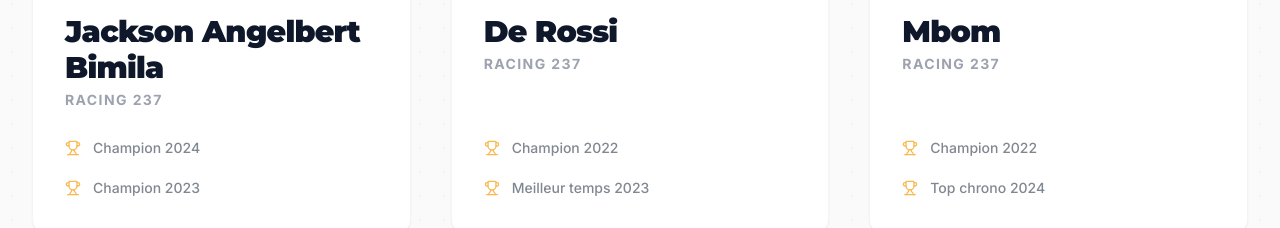
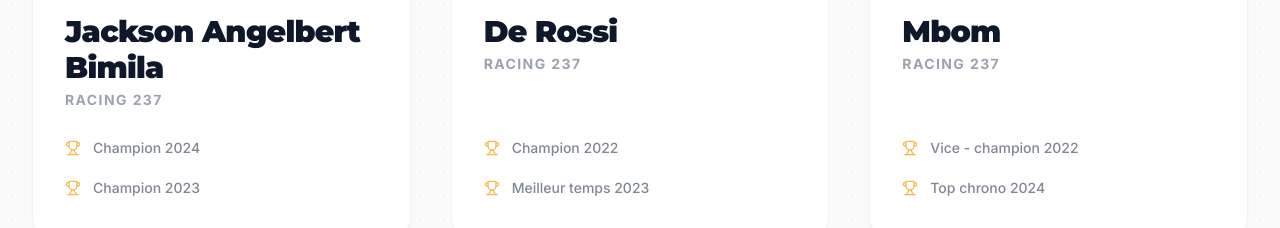
Before and after one commit to freddy208/racing237, a Next.js app: page / in a window 1280 px wide. Shown: the part 3340-3568 px from the top of the page. Built offline with nearby package versions, Linux system fonts and the light colour scheme.

Commit message:
Update 1

```diff
--- a/components/home/PilotesTeaser.tsx
+++ b/components/home/PilotesTeaser.tsx
@@ -32,7 +32,7 @@ const pilotes = [
     categorie: "125cc",
     equipe: "Racing 237",
     photo: "https://res.cloudinary.com/duqsblvzm/image/upload/v1770296983/mbom_cj5v3d.jpg",
-    palmares: ["Champion 2022", "Top chrono 2024"],
+    palmares: ["Vice - champion 2022", "Top chrono 2024"],
   },
 ];
 
```
